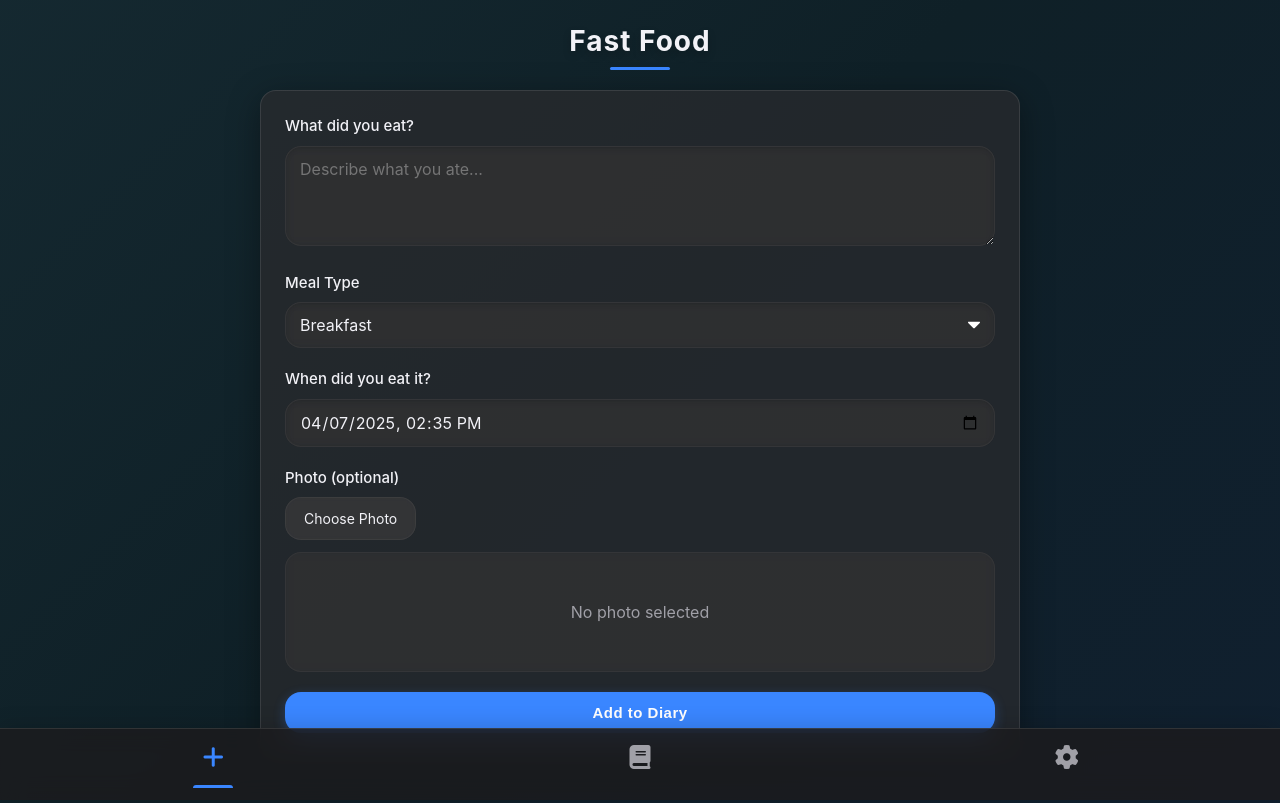
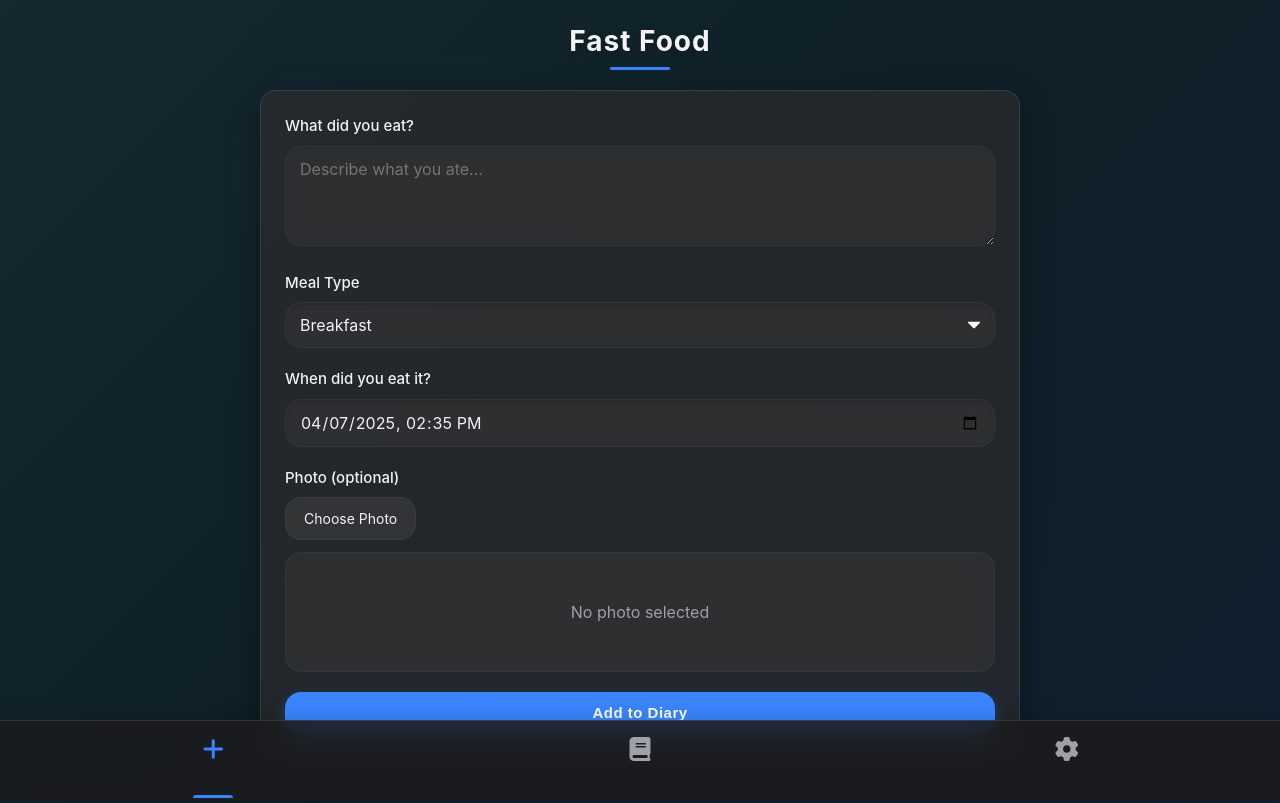
Before and after one commit to protobear/fooddiary, a plain HTML site: page index.html in a window 1280 px wide. Shown: the top 803 px of the page. Drawn offline with Linux system fonts and the light colour scheme.

Commit message:
testing fix

```diff
--- a/style.css
+++ b/style.css
@@ -12,7 +12,7 @@
   --lunch-color: rgba(48, 209, 88, 0.2);
   --dinner-color: rgba(255, 69, 58, 0.2);
   --snack-color: rgba(191, 90, 242, 0.2);
-  --tab-bar-height: 72px;
+  --tab-bar-height: 80px;
   --shadow: 0 8px 32px 0 rgba(0, 0, 0, 0.36);
 }
 
@@ -765,7 +765,7 @@ button:active {
 }
 
 .tab-item.active::after {
-  bottom: 12px; /* Position the indicator above the text */
+  bottom: 2px; /* Position the indicator above the text */
 }
 
 .tab-item i {
```
